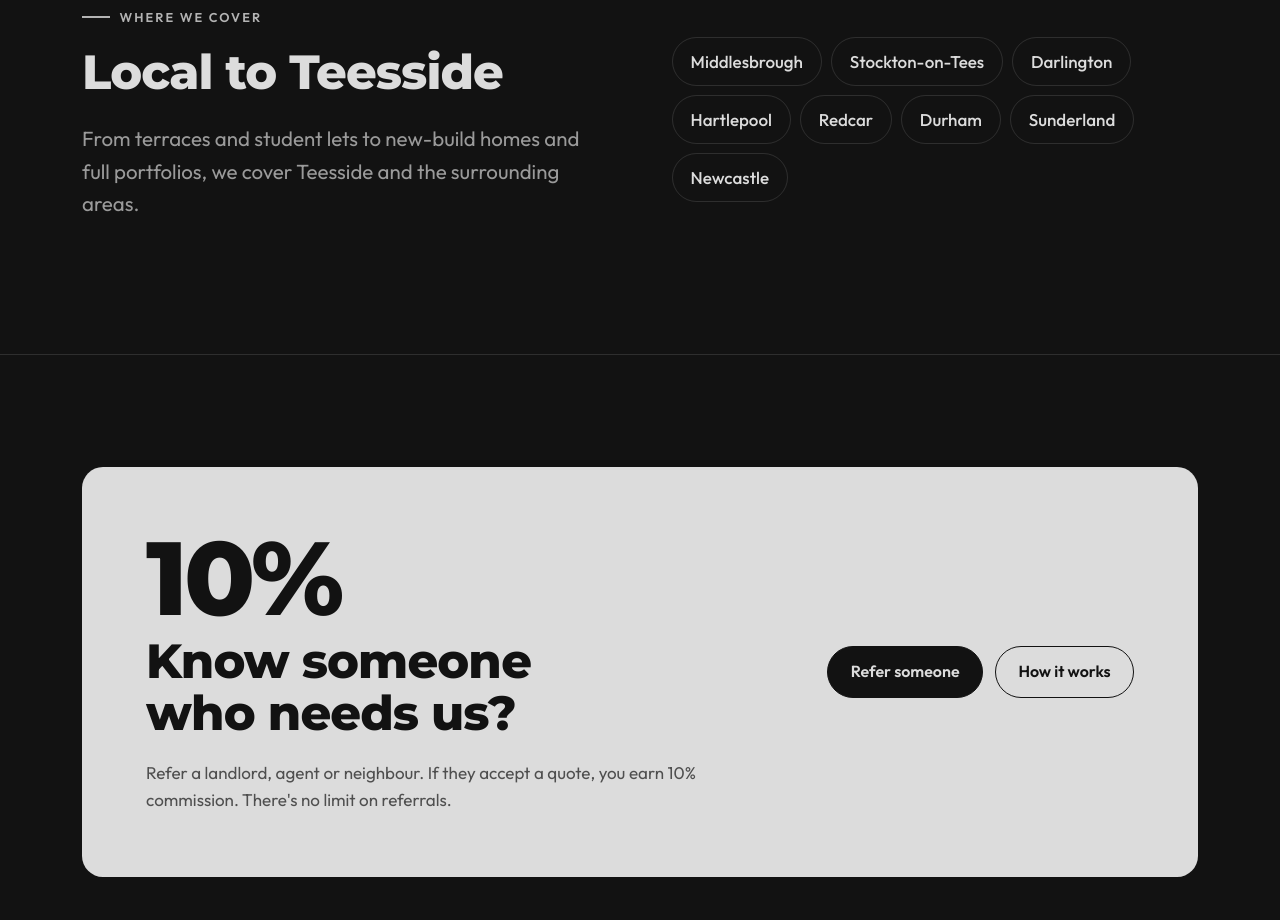
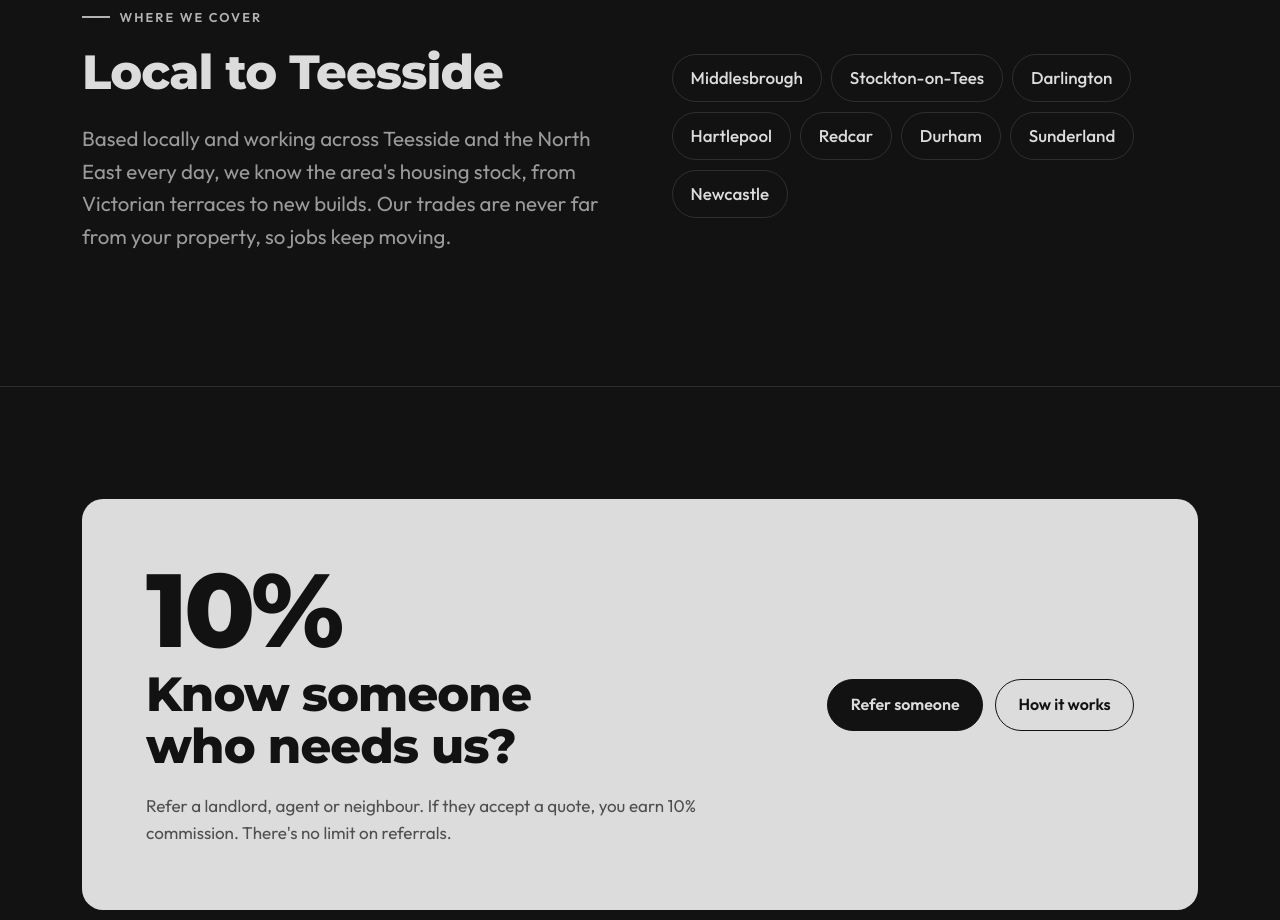
Before and after one commit to jspropertymaintenance/JSPM-Website, a Next.js app: page / in a window 1280 px wide. Shown: the part 3800-4720 px from the top of the page. Built offline with nearby package versions, Linux system fonts and the light colour scheme.

Commit message:
Rewrite 'Where we cover' description on home and about pages
Co-Authored-By: Claude Opus 5.5 <noreply@anthropic.com>
Claude-Session: https://claude.ai/code/session_01XhNfZZuS2sHAcTjGPTfrR6

```diff
--- a/app/about/page.tsx
+++ b/app/about/page.tsx
@@ -58,7 +58,10 @@ export default function About() {
             <span className="eyebrow">Where we cover</span>
             <h2>Teesside and surrounding areas</h2>
             <p className="lead">
-              From terraces and student lets to new-build homes and full portfolios.
+              Based locally and working across Teesside and the North East every
+              day, we know the area&apos;s housing stock, from Victorian terraces to
+              new builds. Our trades are never far from your property, so jobs keep
+              moving.
             </p>
           </div>
           <ul className="areas">
--- a/app/page.tsx
+++ b/app/page.tsx
@@ -135,8 +135,10 @@ export default function Home() {
             <span className="eyebrow">Where we cover</span>
             <h2>Local to Teesside</h2>
             <p className="lead">
-              From terraces and student lets to new-build homes and full portfolios,
-              we cover Teesside and the surrounding areas.
+              Based locally and working across Teesside and the North East every
+              day, we know the area&apos;s housing stock, from Victorian terraces to
+              new builds. Our trades are never far from your property, so jobs keep
+              moving.
             </p>
           </div>
           <ul className="areas">
```
